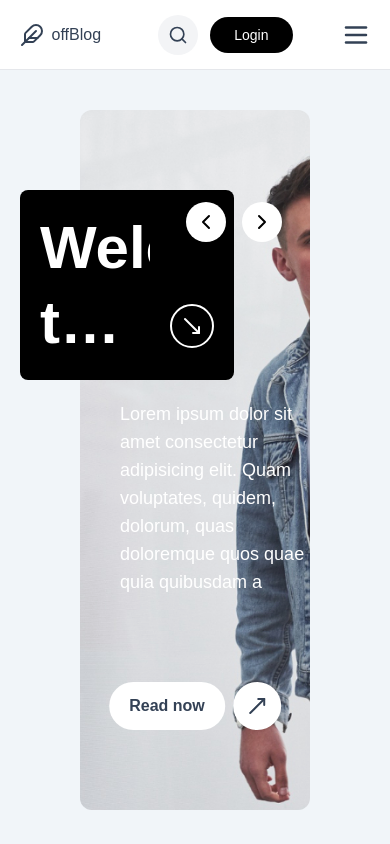
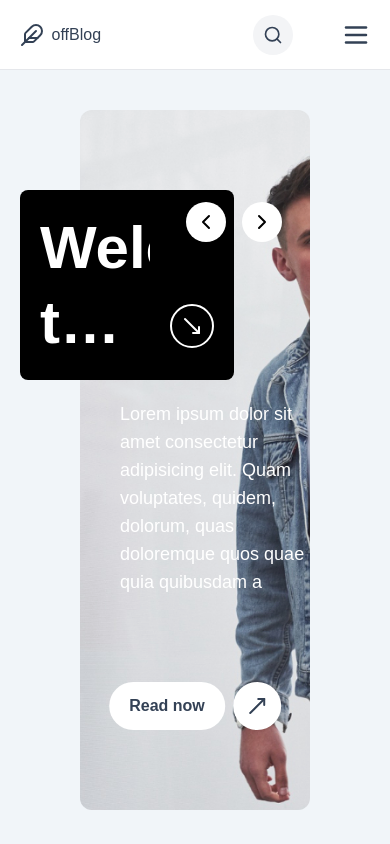
Before and after one commit to rachidfrex/OffBlog, a React (Vite) app: page / in a window 390 px wide. Shown: the top 844 px of the page. Built offline with nearby package versions, Linux system fonts and the light colour scheme; the HTML template or start-up script is replaced by a standard one.

Commit message:
Refactor Nav component to update button styling and add responsive menu functionality

```diff
--- a/src/components/Nav.jsx
+++ b/src/components/Nav.jsx
@@ -22,7 +22,7 @@ function Nav() {
 
   return (
     <div className="navbar  ">
-      <div className='flex items-center justify-center gap-8'>
+      <div className='flex items-center justify-center md:gap-4 lg:gap-8 '>
         <h1 className='flex gap-2'>
         <Link to="/" className='flex gap-2' >
           <Feather  />
@@ -55,7 +55,7 @@ function Nav() {
 
 
         <div
-        className=' absolute  md:relative w-[60%] min-w-[300px]    flex flex-col justify-start py-5 md:py-0  md:justify-end h-screen md:h-auto items-start   md:flex-row bg-white  p-2 mt-0.5 px-5 md:p-0 top-0 md:top-full gap  md:gap-6 gap-3 '
+        className=' absolute  md:relative w-[60%] min-w-[300px]    flex flex-col justify-start py-5 md:py-0  md:justify-end h-screen md:h-auto items-start   md:flex-row bg-white  p-2 mt-0.5 px-5 md:p-0 top-0 md:top-full   lg:gap-6 md:gap-3 '
         >
           <div className='flex justify-between w-full md:hidden'>
           <h1 className='flex gap-2 px-3 mb-2 '>
@@ -69,16 +69,13 @@ function Nav() {
        <button >
           <X size={30} className='hover:text-red-500'  onClick={() => setMenu(false)} />
        </button>
-          </div>
-          <Link to="/testblogs" className=' md:text-base navlinks  ' >testblogs</Link>
-
-
+        </div>
+        <Link to="/testblogs" className=' md:text-base navlinks  ' >testblogs</Link>
       <Link to="/blogs " className=' md:text-base navlinks'>Blogs</Link>
         <Link  to="/about " className=' md:text-base navlinks'>About</Link>
         <Link to="/faq " className=' md:text-base navlinks'>FAQ</Link>
-
         <Link to="/login" className='text-sm md:text-base btn-dark py-2 md:hidden block w-full text-center '>Login</Link>
-          <Link to="/register" className='text-sm md:text-base btn-light py-2 md:hidden block w-full text-center  '>Register</Link>
+        <Link to="/register" className='text-sm md:text-base btn-light py-2 md:hidden block w-full text-center  '>Register</Link>
         </div>
 
         </div>
@@ -87,14 +84,14 @@ function Nav() {
         {/* {login profil} */}
 
 
-        <div className='flex items-center gap-3 md:gap-4 ml-auto    '>
+        <div className='flex items-center md:gap-3 lg:gap-4 ml-auto    '>
           <button className='md:hidden bg-gray-100 w-10 h-10 rounded-full flex items-center justify-center'
           onClick={() => {setSearch(!search), setMenu(false)}}
           >
             <Search size={20}/>
           </button>
-          <Link to="/login" className='text-sm md:text-base btn-dark py-2 ' >Login</Link>
-          <Link to="/register" className='text-sm md:text-base btn-light py-2 hidden md:block  '>Register</Link>
+          <Link to="/login" className='text-sm md:text-base btn-dark py-2 hidden lg:block  ' >Login</Link>
+          <Link to="/register" className='text-sm md:text-base btn-light py-2 hidden lg:block  '>Register</Link>
 
 
 
```
